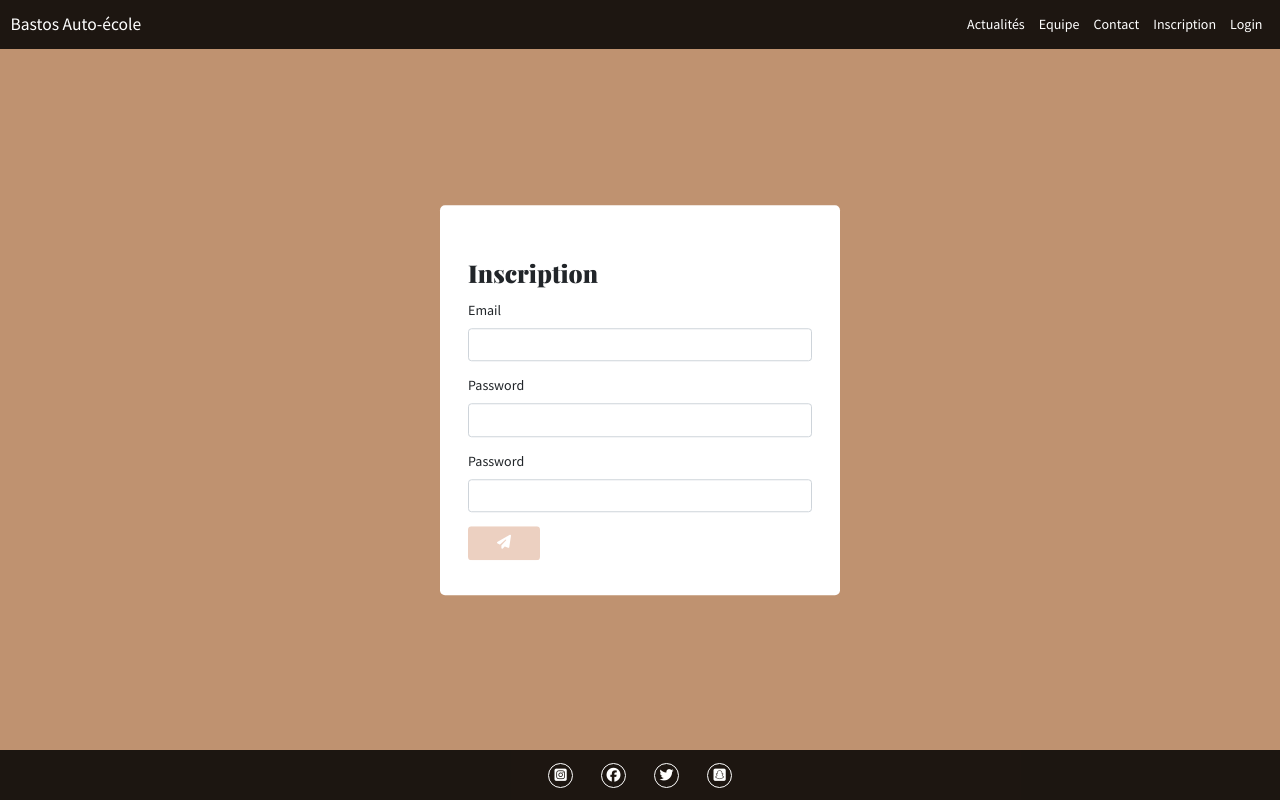
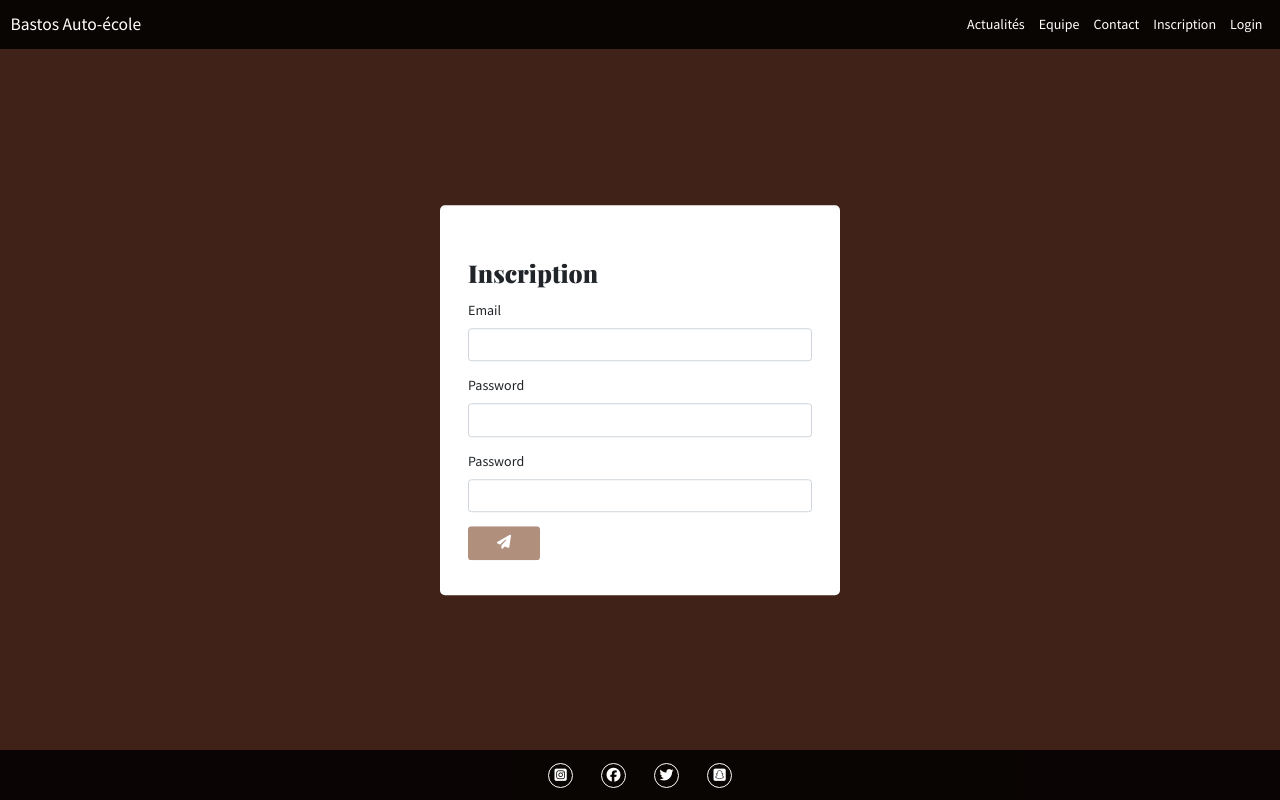
Before and after one commit to HvNelric/b-site, a React (Create React App) app: page /inscription in a window 1280 px wide. Built offline with nearby package versions, Linux system fonts and the light colour scheme; no server answers.

Commit message:
5mai 7h02

```diff
--- a/src/App.scss
+++ b/src/App.scss
@@ -16,20 +16,15 @@
 	// --lgrey: rgba(198, 155, 123, 1);
 	// --red: #F7CCAC;
 
-	// --dgrey: #402218;
-	// --grey: #865439;
-	// --lgrey: #C68B59;
-	// --red: #D7B19D;
+	--dgrey: #402218;
+	--grey: #865439;
+	--lgrey: #C68B59;
+	--red: #D7B19D;
 
     // --dgrey: #3A3845;
 	// --grey: #826F66;
 	// --lgrey: #C69B7B;
 	// --red: #F7CCAC;
-
-    --dgrey: #BF9270;
-	--grey: #E3B7A0;
-	--lgrey: #EDCDBB;
-	--red: #FFEDDB;
 
 	font-size: 14px;
 	--pf: "PlayBold";
```
